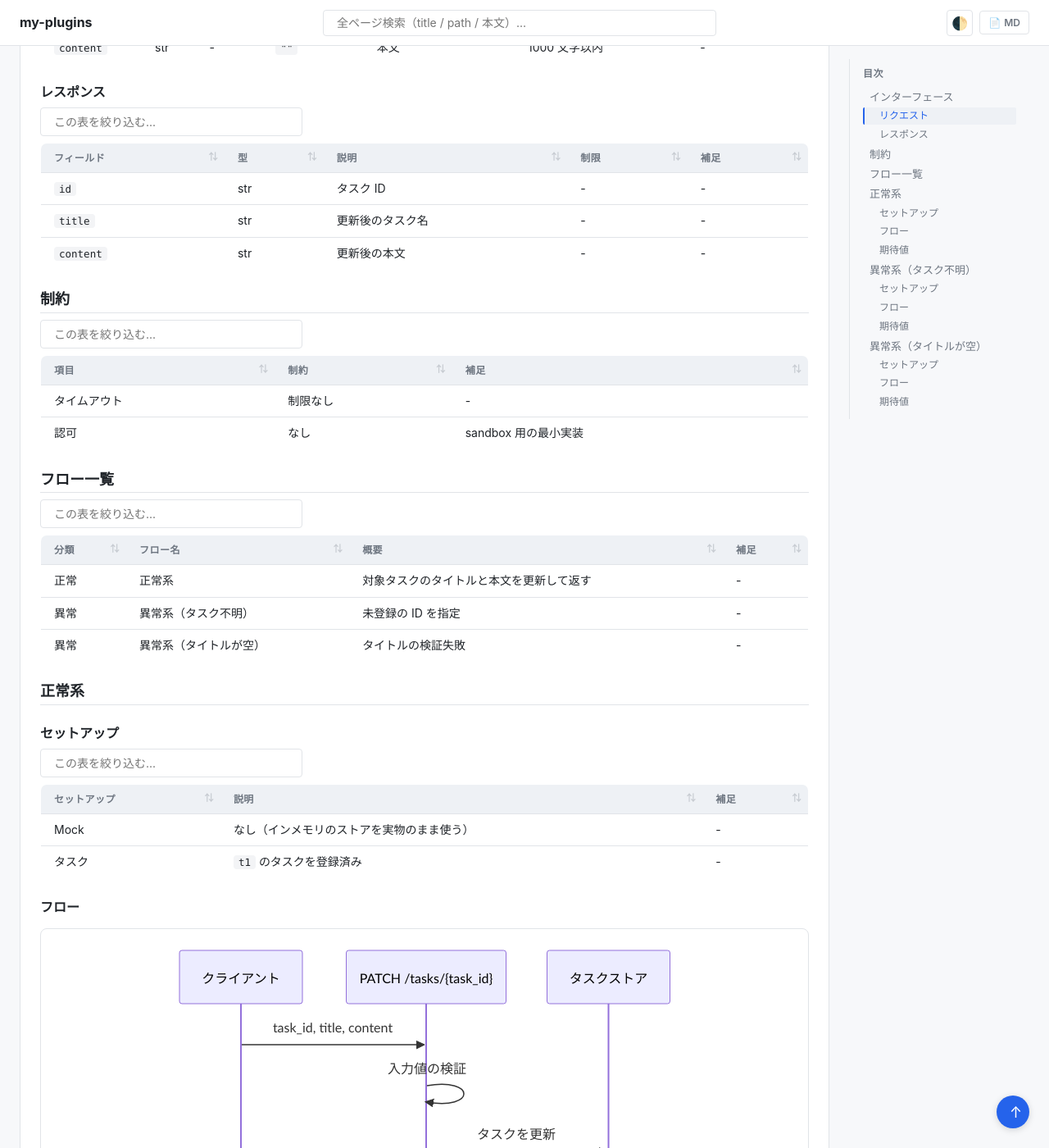
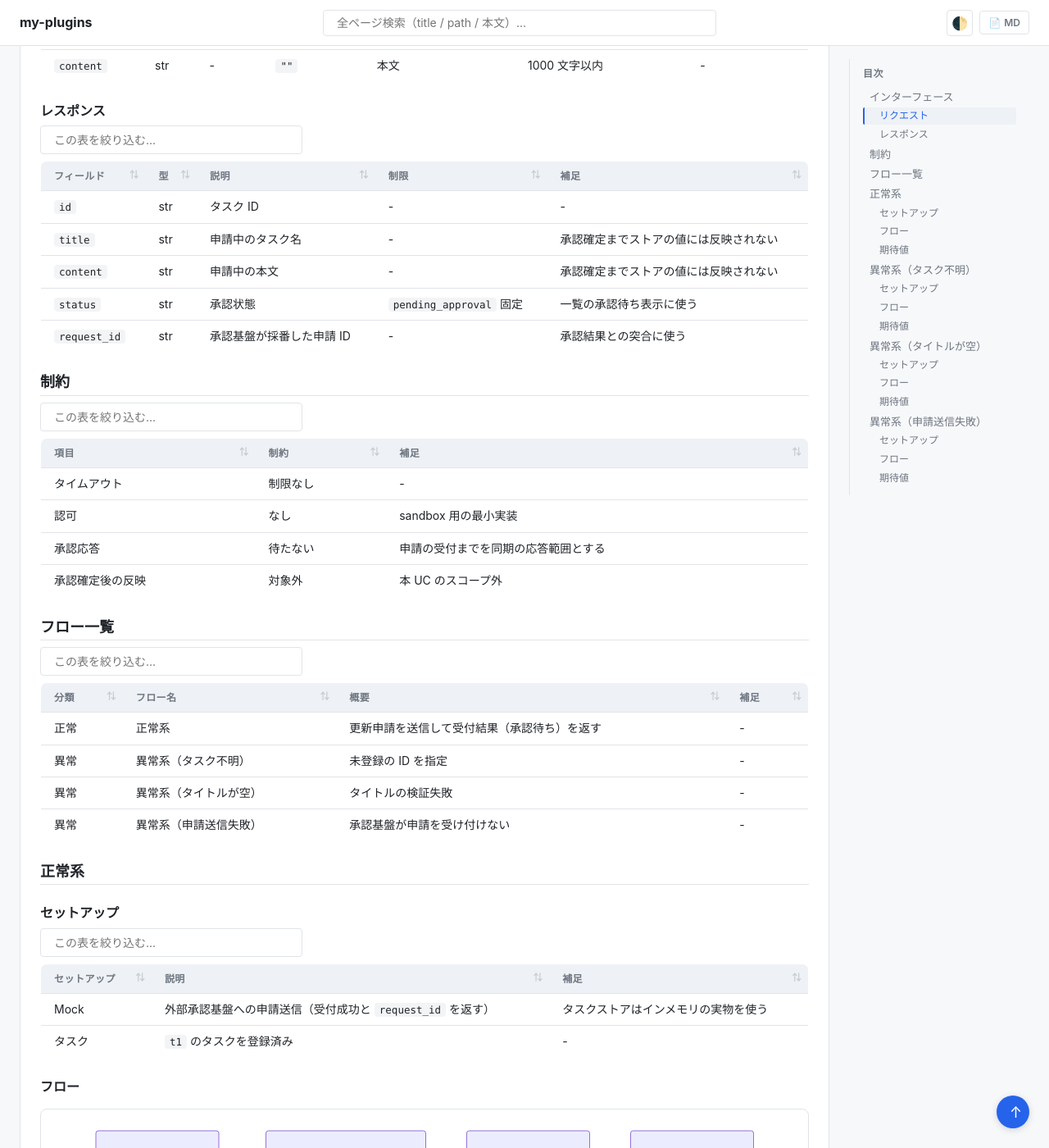
Before and after one commit to shuhei1101/ai-monitor-e2e, a Jekyll site: the page built from docs/wiki/設計図/バックエンド結合/タスク更新.py.md, in a window 1280 px wide and 1400 px high, scrolled down 459 px. Shown: the whole window at 82% size. Built offline with Jekyll 4.4.1, drawn with Linux system fonts in a browser that asks for light colours; our own code applies the rules of GitHub Pages for plain Markdown files; some of the changed text lies outside the part shown.

Commit message:
タスク更新結合を承認申請の受付結果を返す仕様に修正する

````diff
--- a/docs/wiki/設計図/バックエンド結合/タスク更新.py.md
+++ b/docs/wiki/設計図/バックエンド結合/タスク更新.py.md
@@ -6,7 +6,8 @@ template_version: 1.0.0
 
 エンドポイント: PATCH /tasks/{task_id}
 
-登録済みタスクのタイトルと本文を更新する。
+登録済みタスクの更新を外部承認基盤へ申請し、受付結果を返す。
+更新の確定は承認基盤の非同期応答に依存するため、本エンドポイントは申請の受付までを応答範囲とする。
 
 ## インターフェース
 
@@ -23,8 +24,10 @@ template_version: 1.0.0
 | フィールド | 型 | 説明 | 制限 | 補足 |
 | --- | --- | --- | --- | --- |
 | `id` | str | タスク ID | - | - |
-| `title` | str | 更新後のタスク名 | - | - |
-| `content` | str | 更新後の本文 | - | - |
+| `title` | str | 申請中のタスク名 | - | 承認確定までストアの値には反映されない |
+| `content` | str | 申請中の本文 | - | 承認確定までストアの値には反映されない |
+| `status` | str | 承認状態 | `pending_approval` 固定 | 一覧の承認待ち表示に使う |
+| `request_id` | str | 承認基盤が採番した申請 ID | - | 承認結果との突合に使う |
 
 ## 制約
 
@@ -32,14 +35,17 @@ template_version: 1.0.0
 | --- | --- | --- |
 | タイムアウト | 制限なし | - |
 | 認可 | なし | sandbox 用の最小実装 |
+| 承認応答 | 待たない | 申請の受付までを同期の応答範囲とする |
+| 承認確定後の反映 | 対象外 | 本 UC のスコープ外 |
 
 ## フロー一覧
 
 | 分類 | フロー名 | 概要 | 補足 |
 | --- | --- | --- | --- |
-| 正常 | 正常系 | 対象タスクのタイトルと本文を更新して返す | - |
+| 正常 | 正常系 | 更新申請を送信して受付結果（承認待ち）を返す | - |
 | 異常 | 異常系（タスク不明） | 未登録の ID を指定 | - |
 | 異常 | 異常系（タイトルが空） | タイトルの検証失敗 | - |
+| 異常 | 異常系（申請送信失敗） | 承認基盤が申請を受け付けない | - |
 
 ## 正常系
 
@@ -47,7 +53,7 @@ template_version: 1.0.0
 
 | セットアップ | 説明 | 補足 |
 | --- | --- | --- |
-| Mock | なし（インメモリのストアを実物のまま使う） | - |
+| Mock | 外部承認基盤への申請送信（受付成功と `request_id` を返す） | タスクストアはインメモリの実物を使う |
 | タスク | `t1` のタスクを登録済み | - |
 
 ### フロー
@@ -57,17 +63,23 @@ sequenceDiagram
   participant C as クライアント
   participant IF as PATCH /tasks/{task_id}
   participant DB as タスクストア
+  participant AP as 外部承認基盤
 
   C->>IF: task_id, title, content
   IF->>IF: 入力値の検証
-  IF->>DB: タスクを更新
-  IF-->>C: 更新後のタスク
+  IF->>DB: タスクを検索
+  DB-->>IF: 対象タスク
+  IF->>AP: 更新申請を送信
+  AP-->>IF: 申請受付（request_id）
+  IF-->>C: 受付結果（承認待ち）
 ```
 
 ### 期待値
 
-- 更新後のタイトルと本文を持つタスクが返る
-- ストアの該当タスクが更新後の値になっている
+- `status` が `pending_approval` の受付結果が返る
+- 申請したタイトルと本文が受付結果に含まれる
+- 承認基盤へ申請が 1 回送信されている
+- ストアの該当タスクは更新されていない
 
 ## 異常系（タスク不明）
 
@@ -75,7 +87,7 @@ sequenceDiagram
 
 | セットアップ | 説明 | 補足 |
 | --- | --- | --- |
-| Mock | なし（インメモリのストアを実物のまま使う） | - |
+| Mock | 外部承認基盤への申請送信（呼ばれないことを検証） | タスクストアはインメモリの実物を使う |
 | 入力 | 未登録の `task_id` を指定 | 検索失敗を決定的に誘発 |
 
 ### フロー
@@ -94,6 +106,7 @@ sequenceDiagram
 ### 期待値
 
 - `TaskNotFoundError` が送出される
+- 承認基盤へ申請が送信されていない
 - ストアが変更されていない
 
 ## 異常系（タイトルが空）
@@ -102,7 +115,7 @@ sequenceDiagram
 
 | セットアップ | 説明 | 補足 |
 | --- | --- | --- |
-| Mock | なし（インメモリのストアを実物のまま使う） | - |
+| Mock | 外部承認基盤への申請送信（呼ばれないことを検証） | タスクストアはインメモリの実物を使う |
 | 入力 | `title` に空文字を指定 | 検証失敗を決定的に誘発 |
 
 ### フロー
@@ -120,4 +133,38 @@ sequenceDiagram
 ### 期待値
 
 - `ValidationError` が送出される
+- 承認基盤へ申請が送信されていない
 - ストアが変更されていない
+
+## 異常系（申請送信失敗）
+
+### セットアップ
+
+| セットアップ | 説明 | 補足 |
+| --- | --- | --- |
+| Mock | 外部承認基盤への申請送信（送信失敗を返す） | タスクストアはインメモリの実物を使う |
+| タスク | `t1` のタスクを登録済み | - |
+| 入力 | 登録済みの `task_id` と妥当なタイトルを指定 | 送信失敗を決定的に誘発 |
+
+### フロー
+
+```mermaid
+sequenceDiagram
+  participant C as クライアント
+  participant IF as PATCH /tasks/{task_id}
+  participant DB as タスクストア
+  participant AP as 外部承認基盤
+
+  C->>IF: task_id, title, content
+  IF->>IF: 入力値の検証
+  IF->>DB: タスクを検索
+  DB-->>IF: 対象タスク
+  IF->>AP: 更新申請を送信
+  AP-->>IF: 送信失敗
+  IF-->>C: ApprovalRequestError
+```
+
+### 期待値
+
+- `ApprovalRequestError` が送出される
+- ストアが変更されていない
````
